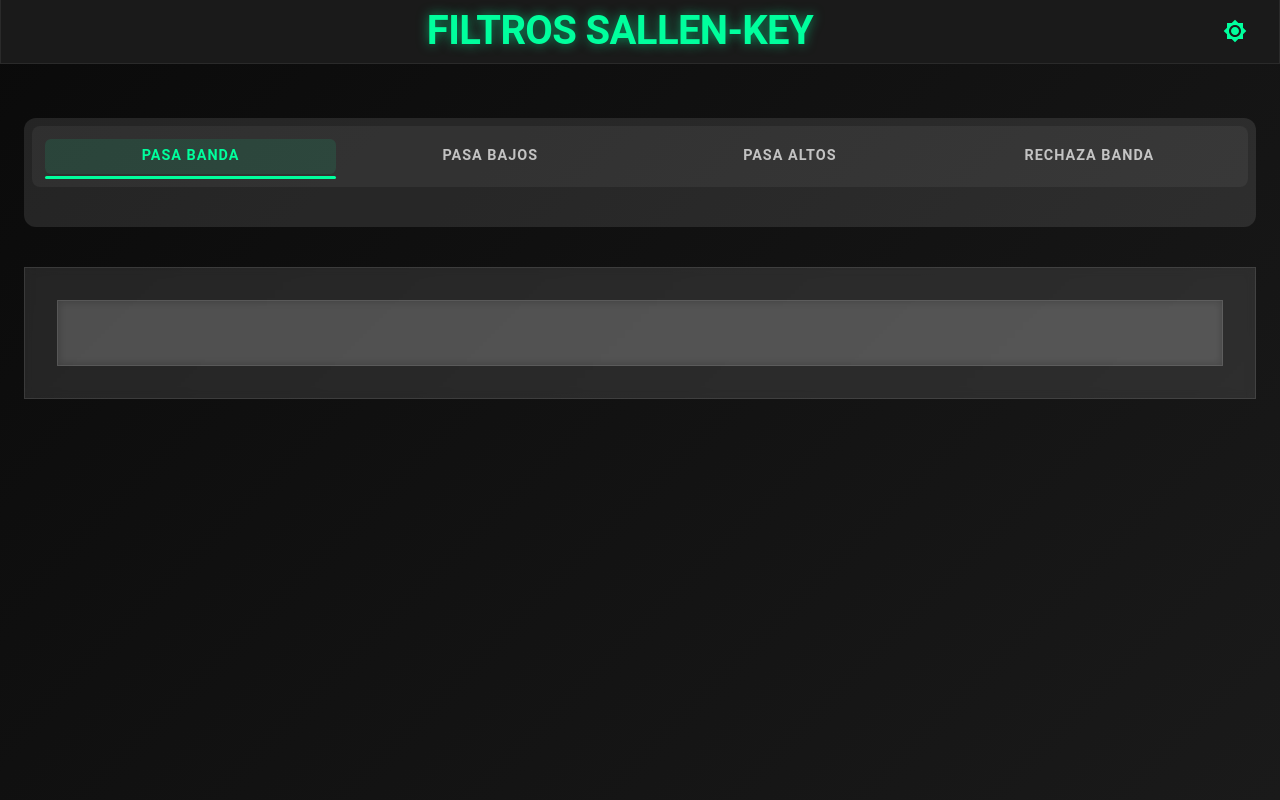
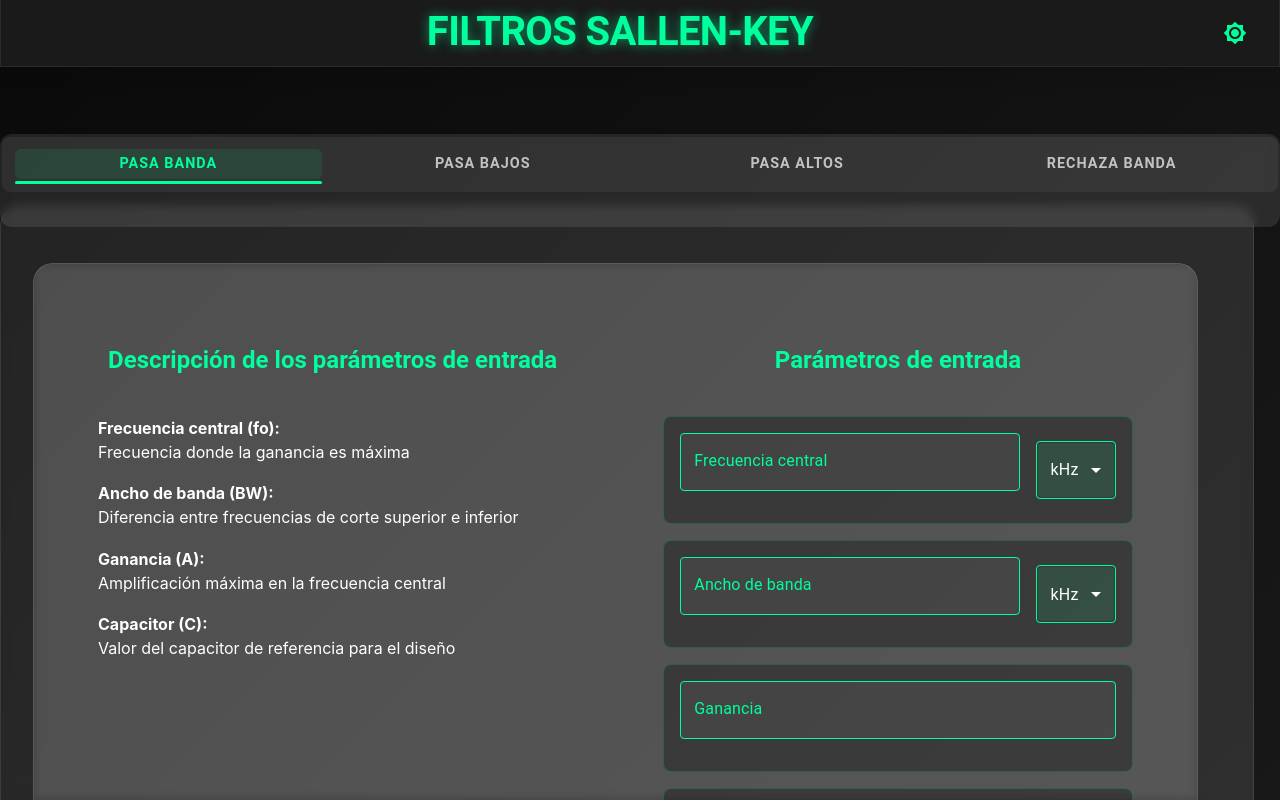
Before and after one commit to ANDREYPLAZAST/Filtros_SK, a React (Vite) app in the folder Web_filtros/: page / in a window 1280 px wide. Built offline with nearby package versions, Linux system fonts and the light colour scheme.

Commit message:
Diseño_incial

```diff
--- a/Web_filtros/src/App.css
+++ b/Web_filtros/src/App.css
@@ -15,44 +15,36 @@
   box-sizing: border-box;
 }
 
-html, body {
+html,
+body,
+#root {
   width: 100%;
-  height: 100vh;
-}
-
-#root,
-body,
-html,
-.main-container,
-.app-container {
-  width: 100%;
-  max-width: 100%;
+  height: 100%;
+  margin: 0;
   padding: 0;
-  margin: 0;
   overflow-x: hidden;
 }
 
 /* Contenedor principal */
 .main-container {
   min-height: 100vh;
+  width: 100%;
   display: flex;
   flex-direction: column;
   background: linear-gradient(135deg, #0a0a0a 0%, #1a1a1a 100%);
   color: var(--text-dark);
+  overflow-y: auto;
 }
 
-/* Header */
-.MuiAppBar-root {
+/* Header fijo */
+.header-container {
+  position: sticky;
+  top: 0;
+  z-index: 1000;
   background: rgba(0, 0, 0, 0.8) !important;
   backdrop-filter: blur(10px);
-  border-bottom: 1px solid var(--primary-dark);
-}
-
-.header-container {
-  background: rgba(0, 0, 0, 0.4) !important;
-  border-bottom: 1px solid rgba(0, 255, 157, 0.2);
-  box-shadow: none !important;
-  margin-bottom: 1rem;
+ border-bottom: 1px solid rgba(0, 255, 157, 0.2);
+  padding: 0.1rem 0;
 }
 
 .header-title {
@@ -62,6 +54,7 @@ html,
   text-align: center !important;
   text-transform: uppercase;
   letter-spacing: 4px;
+  margin: 0.2rem 0 !important;
   text-shadow: 0 0 10px rgba(0, 255, 157, 0.5);
   animation: glow 2s infinite alternate;
 }
@@ -71,21 +64,21 @@ html,
   flex: 1;
   display: flex;
   flex-direction: column;
-  align-items: center;
-  padding: 1.5rem;
-  gap: 1.5rem;
-  height: auto;
+  width: 100%;
+  padding: 0;
+  margin: 0 auto;
+  overflow-y: auto;
 }
 
 /* Tabs container */
 .tabs-container {
-  width: 100%;
-  max-width: none;
-  margin: 1rem 0;
-  padding: 0.5rem;
-  display: flex;
-  justify-content: center;
+  position: sticky;
+  top: 45px;
+  z-index: 900;
   background: rgba(255, 255, 255, 0.1);
+  backdrop-filter: blur(5px);
+  margin: 0;
+  padding: 0.15rem;
   border-radius: 12px;
 }
 
@@ -114,10 +107,10 @@ html,
   letter-spacing: 1px;
   transition: all 0.3s ease;
   font-size: 0.9rem;
-  padding: 0.3rem;
+  padding: 0.2rem 0.5rem;
   text-transform: uppercase;
   white-space: nowrap;
-  min-height: 35px;
+  min-height: 30px;
   line-height: 1;
 }
 
@@ -139,15 +132,31 @@ html,
   border-radius: 2px;
 }
 
-/* Contenedor principal del filtro */
+/* Contenedor del filtro */
 .filter-container {
-  width: 100%;
-  max-width: none;
-  margin: 0;
+  flex: 1;
+  margin: 1.5rem 0 0 0;
+  overflow-y: auto;
+}
+
+/* Títulos de sección */
+.section-title {
+  color: var(--primary-dark);
+  font-size: 1.5rem !important;
+  font-weight: 600 !important;
+  margin-bottom: 2.5rem !important;
+  text-align: center;
+}
+
+/* Cajas de contenido */
+.description-box,
+.parameters-box {
+  background: transparent;
   padding: 2rem;
-  background: rgba(255, 255, 255, 0.1);
-  border-radius: 0;
-  overflow: hidden;
+  height: 100%;
+  min-height: 400px;
+  border-radius: 12px;
+  margin-top: 1rem;
 }
 
 /* Columna izquierda - Información */
@@ -359,18 +368,21 @@ html,
 }
 
 /* Scrollbar personalizada */
-.app-container::-webkit-scrollbar {
+::-webkit-scrollbar {
   width: 8px;
 }
 
-.app-container::-webkit-scrollbar-track {
-  background: rgba(0, 0, 0, 0.2);
+::-webkit-scrollbar-track {
+  background: rgba(255, 255, 255, 0.1);
+}
+
+::-webkit-scrollbar-thumb {
+  background: var(--primary-dark);
   border-radius: 4px;
 }
 
-.app-container::-webkit-scrollbar-thumb {
-  background: var(--primary-dark);
-  border-radius: 4px;
+::-webkit-scrollbar-thumb:hover {
+  background: var(--primary-light);
 }
 
 /* Modo claro/día */
@@ -474,15 +486,6 @@ html,
 .light .bode-plot {
   background: rgba(255, 255, 255, 0.9);
   border: 1px solid rgba(26, 136, 112, 0.2);
-}
-
-/* Scrollbar en modo claro */
-.light .app-container::-webkit-scrollbar-track {
-  background: rgba(26, 136, 112, 0.1);
-}
-
-.light .app-container::-webkit-scrollbar-thumb {
-  background: var(--primary-light);
 }
 
 /* Animaciones */
--- a/Web_filtros/src/components/PasaBandaFilter.tsx
+++ b/Web_filtros/src/components/PasaBandaFilter.tsx
@@ -1,9 +1,201 @@
-import React from 'react';
+import React, { useState } from 'react';
+import { Grid, Typography, Box, TextField, Button, MenuItem, Select } from '@mui/material';
 import '../styles/Filter.css';
 
 export const PasaBandaFilter = () => {
+  const [inputs, setInputs] = useState({
+    fo: '',
+    BW: '',
+    A: '',
+    C: ''
+  });
+
+  const [units, setUnits] = useState({
+    fo: 'kHz',
+    BW: 'kHz',
+    C: 'nF'
+  });
+
+  const [showResults, setShowResults] = useState(false);
+
+  const handleInputChange = (e: React.ChangeEvent<HTMLInputElement>) => {
+    setInputs({
+      ...inputs,
+      [e.target.name]: e.target.value
+    });
+  };
+
+  const handleUnitChange = (param: string, newUnit: string) => {
+    setUnits({
+      ...units,
+      [param]: newUnit
+    });
+  };
+
+  const handleCalculate = () => {
+    setShowResults(true);
+  };
+
   return (
     <div className="filter-container">
+      <Grid container spacing={4}>
+        {/* Columna izquierda - Descripción */}
+        <Grid item xs={12} md={6}>
+          <Box className="description-box">
+            <Typography variant="h5" className="section-title">
+              Descripción de los parámetros de entrada
+            </Typography>
+            <div className="parameter-info">
+              <h4>Frecuencia central (fo):</h4>
+              <p>Frecuencia donde la ganancia es máxima</p>
+
+              <h4>Ancho de banda (BW):</h4>
+              <p>Diferencia entre frecuencias de corte superior e inferior</p>
+
+              <h4>Ganancia (A):</h4>
+              <p>Amplificación máxima en la frecuencia central</p>
+
+              <h4>Capacitor (C):</h4>
+              <p>Valor del capacitor de referencia para el diseño</p>
+            </div>
+          </Box>
+        </Grid>
+
+        {/* Columna derecha - Parámetros de entrada */}
+        <Grid item xs={12} md={6}>
+          <Box className="parameters-box">
+            <Typography variant="h5" className="section-title">
+              Parámetros de entrada
+            </Typography>
+
+            <div className="input-field-container">
+              <TextField
+                className="cyber-input"
+                label="Frecuencia central"
+                name="fo"
+                value={inputs.fo}
+                onChange={handleInputChange}
+                fullWidth
+              />
+              <Select
+                value={units.fo}
+                onChange={(e) => handleUnitChange('fo', e.target.value)}
+                className="unit-select"
+              >
+                <MenuItem value="Hz">Hz</MenuItem>
+                <MenuItem value="kHz">kHz</MenuItem>
+                <MenuItem value="MHz">MHz</MenuItem>
+              </Select>
+            </div>
+
+            <div className="input-field-container">
+              <TextField
+                className="cyber-input"
+                label="Ancho de banda"
+                name="BW"
+                value={inputs.BW}
+                onChange={handleInputChange}
+                fullWidth
+              />
+              <Select
+                value={units.BW}
+                onChange={(e) => handleUnitChange('BW', e.target.value)}
+                className="unit-select"
+              >
+                <MenuItem value="Hz">Hz</MenuItem>
+                <MenuItem value="kHz">kHz</MenuItem>
+                <MenuItem value="MHz">MHz</MenuItem>
+              </Select>
+            </div>
+
+            <div className="input-field-container">
+              <TextField
+                className="cyber-input"
+                label="Ganancia"
+                name="A"
+                value={inputs.A}
+                onChange={handleInputChange}
+                fullWidth
+              />
+            </div>
+
+            <div className="input-field-container">
+              <TextField
+                className="cyber-input"
+                label="Capacitor"
+                name="C"
+                value={inputs.C}
+                onChange={handleInputChange}
+                fullWidth
+              />
+              <Select
+                value={units.C}
+                onChange={(e) => handleUnitChange('C', e.target.value)}
+                className="unit-select"
+              >
+                <MenuItem value="pF">pF</MenuItem>
+                <MenuItem value="nF">nF</MenuItem>
+                <MenuItem value="µF">µF</MenuItem>
+              </Select>
+            </div>
+
+            <Button
+              variant="contained"
+              className="calculate-button"
+              onClick={handleCalculate}
+            >
+              CALCULAR
+            </Button>
+          </Box>
+        </Grid>
+      </Grid>
+
+      {/* Sección de resultados */}
+      {showResults && (
+        <Box className="results-section">
+          <Typography variant="h5" className="section-title">
+            Resultados
+          </Typography>
+
+          <Grid container spacing={3}>
+            <Grid item xs={12} md={6}>
+              <Box className="result-box">
+                <Typography variant="h6">Valores calculados:</Typography>
+                <div className="result-item">
+                  <span>Factor n:</span>
+                  <span>2.5</span>
+                </div>
+                <div className="result-item">
+                  <span>Resistencia R:</span>
+                  <span>10 kΩ</span>
+                </div>
+                <div className="result-item">
+                  <span>Resistencia Rf:</span>
+                  <span>20 kΩ</span>
+                </div>
+                <div className="result-item">
+                  <span>Resistencia Ra:</span>
+                  <span>10 kΩ</span>
+                </div>
+              </Box>
+            </Grid>
+
+            <Grid item xs={12} md={6}>
+              <Box className="result-box">
+                <Typography variant="h6">Frecuencias de corte:</Typography>
+                <div className="result-item">
+                  <span>f1:</span>
+                  <span>800 Hz</span>
+                </div>
+                <div className="result-item">
+                  <span>f2:</span>
+                  <span>1.2 kHz</span>
+                </div>
+              </Box>
+            </Grid>
+          </Grid>
+        </Box>
+      )}
     </div>
   );
 };
--- a/Web_filtros/src/styles/Filter.css
+++ b/Web_filtros/src/styles/Filter.css
@@ -7,9 +7,9 @@
   border-radius: 20px;
   backdrop-filter: blur(5px);
   border: 1px solid rgba(255, 255, 255, 0.1);
-  width: 100%; /* Cambiado a 100% */
-  margin: 0.2rem; /* Reducido el margen */
-  min-height: 10px;
+  width: 100%;
+  margin: 0;
+  min-height: 800px;
 }
 
 /* Eliminar todos los estilos de fondo y bordes de los contenedores internos */
@@ -182,3 +182,167 @@
   max-width: none !important;
   padding: 0 !important;
 }
+
+/* Cajas de contenido */
+.description-box,
+.parameters-box {
+  background: transparent;
+  padding: 2rem;
+  height: 100%;
+  min-height: 400px;
+  border-radius: 12px;
+}
+
+/* Títulos de sección */
+.section-title {
+  color: var(--primary-dark);
+  font-size: 1.5rem !important;
+  font-weight: 600 !important;
+  margin-bottom: 2rem !important;
+  text-align: center;
+}
+
+/* Modo claro */
+.light .section-title {
+  color: var(--primary-light);
+}
+
+/* Input containers */
+.input-field-container {
+  display: flex;
+  gap: 1rem;
+  align-items: center;
+  background: rgba(0, 0, 0, 0.3);
+  padding: 1rem;
+  border-radius: 8px;
+  border: 1px solid rgba(0, 255, 157, 0.2);
+  margin-bottom: 1rem;
+}
+
+/* Input styling */
+.cyber-input {
+  background: transparent !important;
+}
+
+.cyber-input .MuiOutlinedInput-root {
+  color: var(--text-dark);
+}
+
+/* Unit select */
+.unit-select {
+  min-width: 80px !important;
+  height: 56px;
+  background: rgba(0, 255, 157, 0.1);
+  border: 1px solid var(--primary-dark);
+  color: var(--primary-dark);
+  border-radius: 4px;
+}
+
+/* Calculate button */
+.calculate-button {
+  width: 100%;
+  margin-top: 2rem !important;
+  padding: 1rem !important;
+  font-size: 1.2rem !important;
+  background: linear-gradient(45deg, var(--primary-dark), #00cc7d) !important;
+  color: black !important;
+  font-weight: 600 !important;
+}
+
+/* Input styling para modo oscuro */
+.cyber-input .MuiOutlinedInput-input {
+  color: var(--text-dark) !important;
+}
+
+.cyber-input .MuiInputLabel-root {
+  color: var(--primary-dark) !important;
+}
+
+/* Input styling para modo claro */
+.light .cyber-input .MuiOutlinedInput-input,
+.light .MuiOutlinedInput-root input {
+  color: black !important;
+}
+
+.light .cyber-input .MuiInputLabel-root,
+.light .MuiInputLabel-root {
+  color: var(--primary-light) !important;
+}
+
+/* Unit select para modo claro */
+.light .unit-select {
+  color: black !important;
+  background: rgba(26, 136, 112, 0.1);
+  border-color: var(--primary-light);
+}
+
+.light .MuiSelect-select {
+  color: black !important;
+}
+
+/* Input field container para modo claro */
+.light .input-field-container {
+  background: rgba(255, 255, 255, 0.2);
+  border-color: var(--primary-light);
+}
+
+/* Sección de resultados */
+.results-section {
+  margin-top: 3rem;
+  padding: 2rem;
+  background: rgba(0, 0, 0, 0.2);
+  border-radius: 12px;
+  border: 1px solid rgba(0, 255, 157, 0.2);
+}
+
+.result-box {
+  background: rgba(0, 0, 0, 0.3);
+  padding: 1.5rem;
+  border-radius: 8px;
+  border: 1px solid rgba(0, 255, 157, 0.2);
+}
+
+.result-item {
+  display: flex;
+  justify-content: space-between;
+  align-items: center;
+  padding: 0.8rem 0;
+  border-bottom: 1px solid rgba(255, 255, 255, 0.1);
+}
+
+.result-item:last-child {
+  border-bottom: none;
+}
+
+.result-item span:first-child {
+  color: var(--primary-dark);
+  font-weight: 500;
+}
+
+.result-item span:last-child {
+  color: var(--text-dark);
+  font-weight: 600;
+}
+
+/* Modo claro para resultados */
+.light .results-section {
+  background: rgba(255, 255, 255, 0.9);
+  border-color: rgba(26, 136, 112, 0.2);
+}
+
+.light .result-box {
+  background: rgba(255, 255, 255, 0.8);
+  border-color: rgba(26, 136, 112, 0.2);
+}
+
+.light .result-item {
+  border-bottom-color: rgba(0, 0, 0, 0.1);
+}
+
+.light .result-item span:first-child {
+  color: var(--primary-light);
+}
+
+.light .result-item span:last-child {
+  color: var(--text-light);
+}
```
